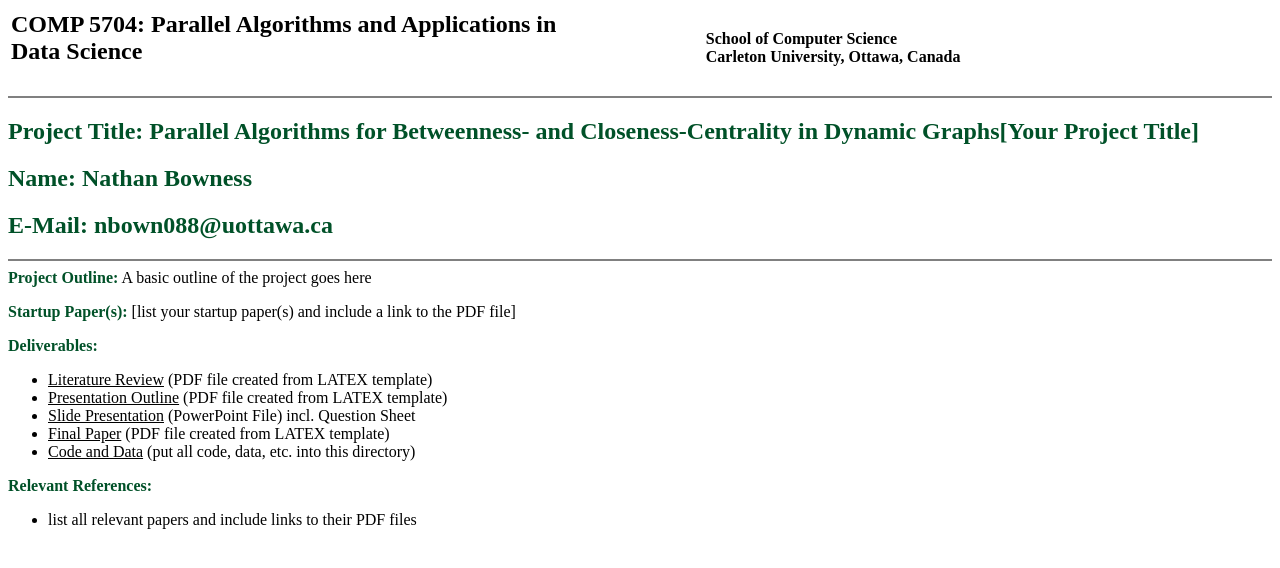
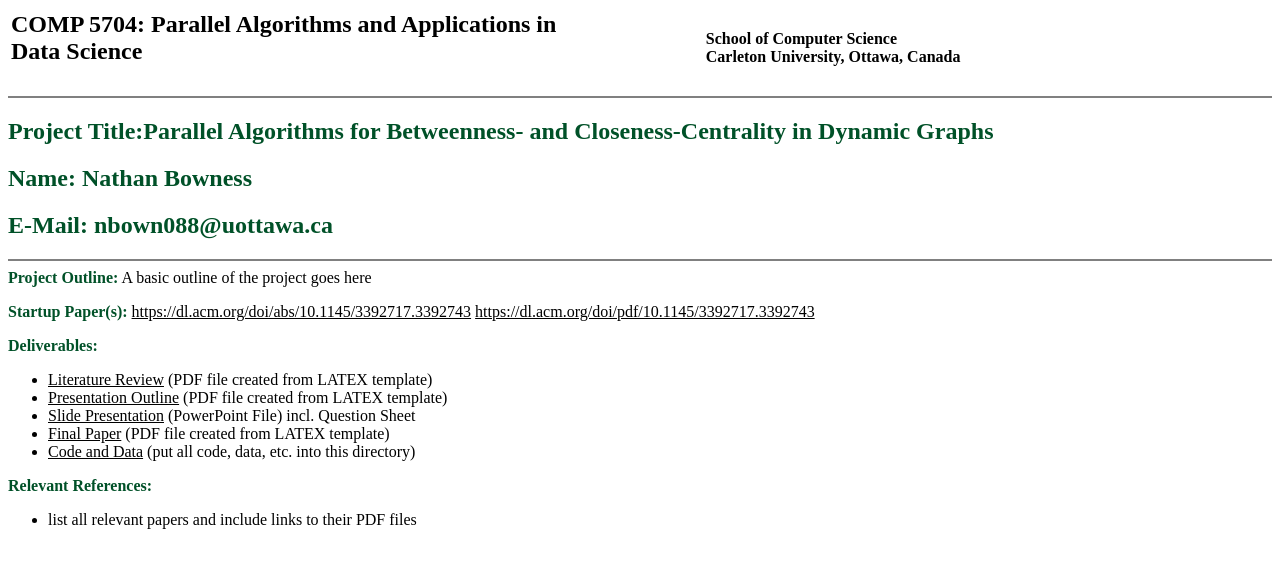
Before and after one commit to nathanbowness/nathanbowness.github.io, a plain HTML site: page index.htm in a window 1280 px wide. Drawn offline with Linux system fonts and the light colour scheme.

Commit message:
Update the statup papers on the website

```diff
--- a/index.htm
+++ b/index.htm
@@ -28,7 +28,7 @@
 </table>
 
 <hr noshade="noshade">
-<h2><font color="#005128">Project Title: Parallel Algorithms for Betweenness- and Closeness-Centrality in Dynamic Graphs</font><font><font color="#005128">[Your Project Title]</font></font></h2>
+<h2><font color="#005128">Project Title:</font><font><font color="#005128">Parallel Algorithms for Betweenness- and Closeness-Centrality in Dynamic Graphs</font></font></h2>
 
 <h2><font><font color="#005128">Name: Nathan Bowness</font></font></h2>
 
@@ -38,8 +38,8 @@
 
 <hr noshade="noshade">
 <b><font color="#005128">Project Outline:</font></b> A basic outline of the project goes here
-<p><b><font color="#005128">Startup Paper(s):</font></b> [list your
-startup paper(s) and include a link to the PDF file]</p>
+<p><b><font color="#005128">Startup Paper(s):</font></b> <a href="Efficient Parallel Algorithms for Betweenness- and Closeness-Centrality in Dynamic Graphs">https://dl.acm.org/doi/abs/10.1145/3392717.3392743</a>
+  <a href="[PDF]">https://dl.acm.org/doi/pdf/10.1145/3392717.3392743</a></p>
 
 <p><b><font color="#005128">Deliverables:</font></b></p>
 
```
